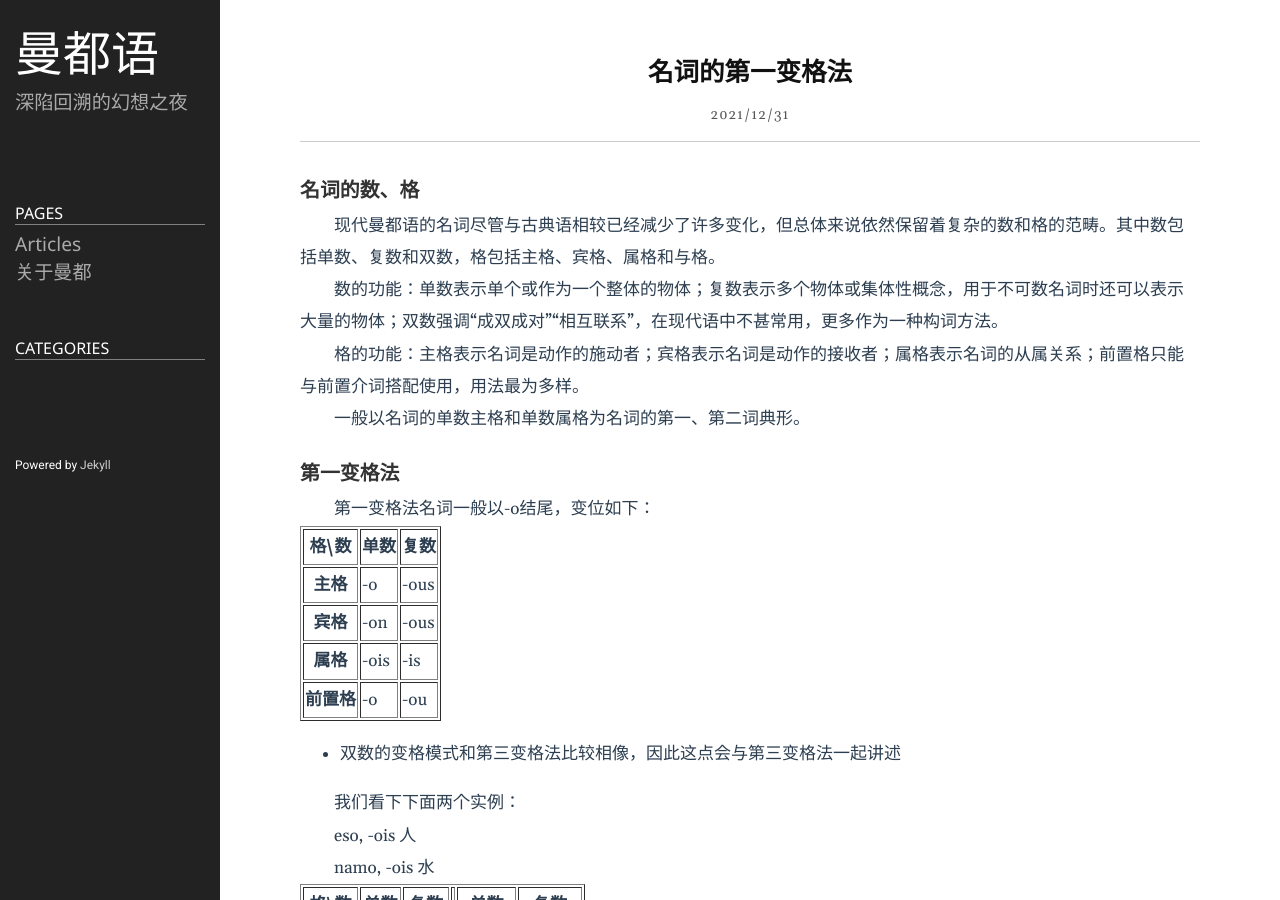
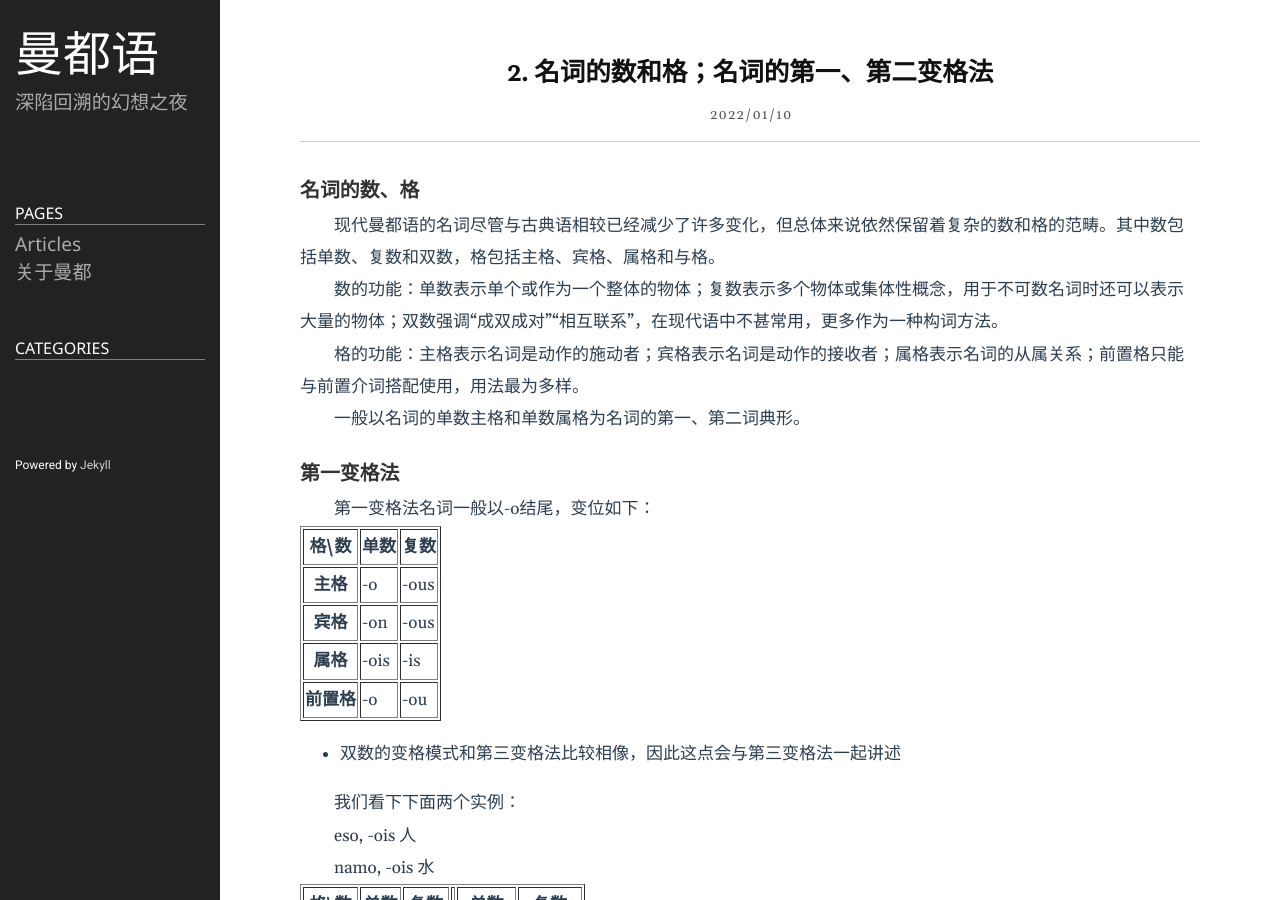
Before and after one commit to WenNianshuo/WenNianshuo.github.io, a Jekyll site: the page built from _posts/2022-01-10-2. 名词的数和格；名词的第一、第二变格法.md, in a window 1280 px wide and 900 px high. Built offline with Jekyll 4.4.1, drawn with Linux system fonts in a browser that asks for light colours.

Commit message:
Update and rename 2022-01-10-名词的数、格和第一变格法.md to 2022-01-10-2. 名词的数和格；名词的第一、第二变格法.md

```diff
--- a/_posts/2022-01-10-名词的数、格和第一变格法.md
+++ b/_posts/2022-01-10-2. 名词的数和格；名词的第一、第二变格法.md
@@ -1,7 +1,7 @@
 ---
 layout: post
-title: 名词的第一变格法
-date: 2021-12-31 12:00:00 +0800
+title: 2. 名词的数和格；名词的第一、第二变格法
+date: 2022-01-10 23:48:00 +0800
 author: "Tenda"
 catalog: true
 tags:
```
